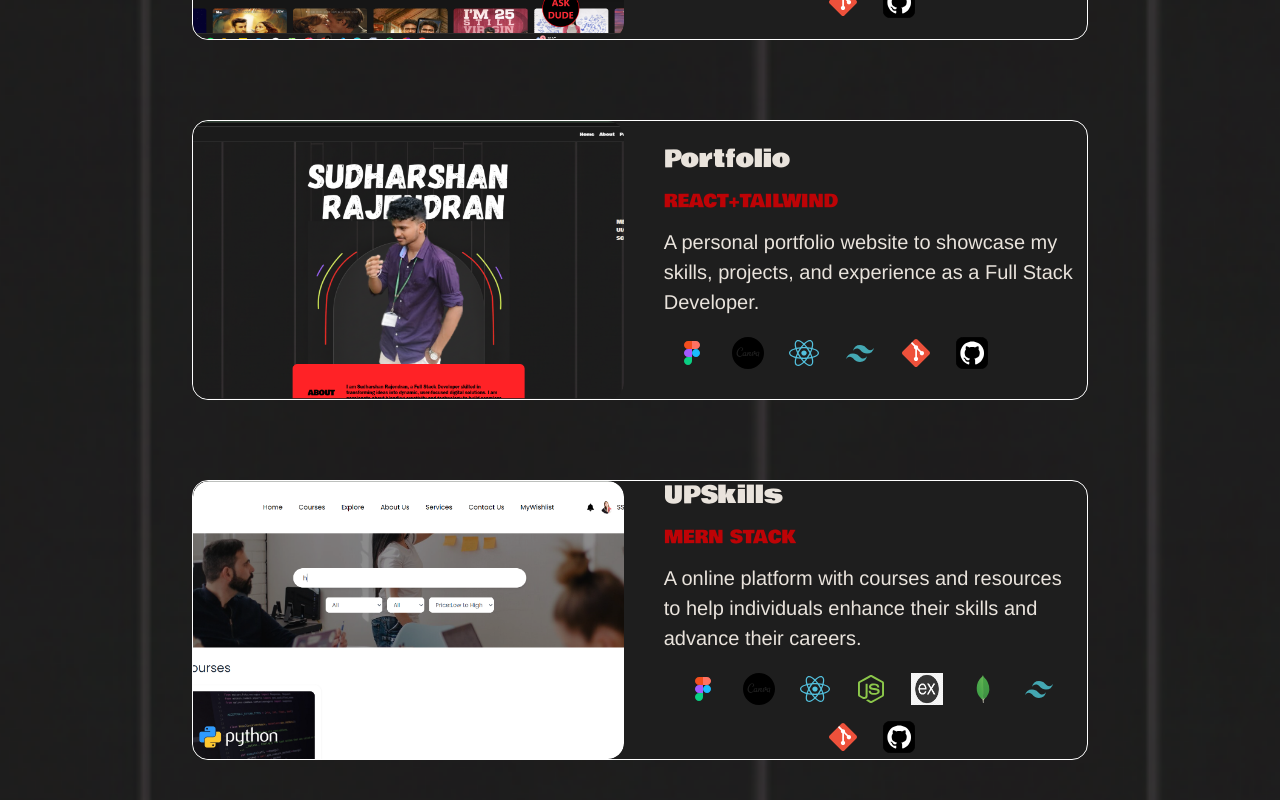
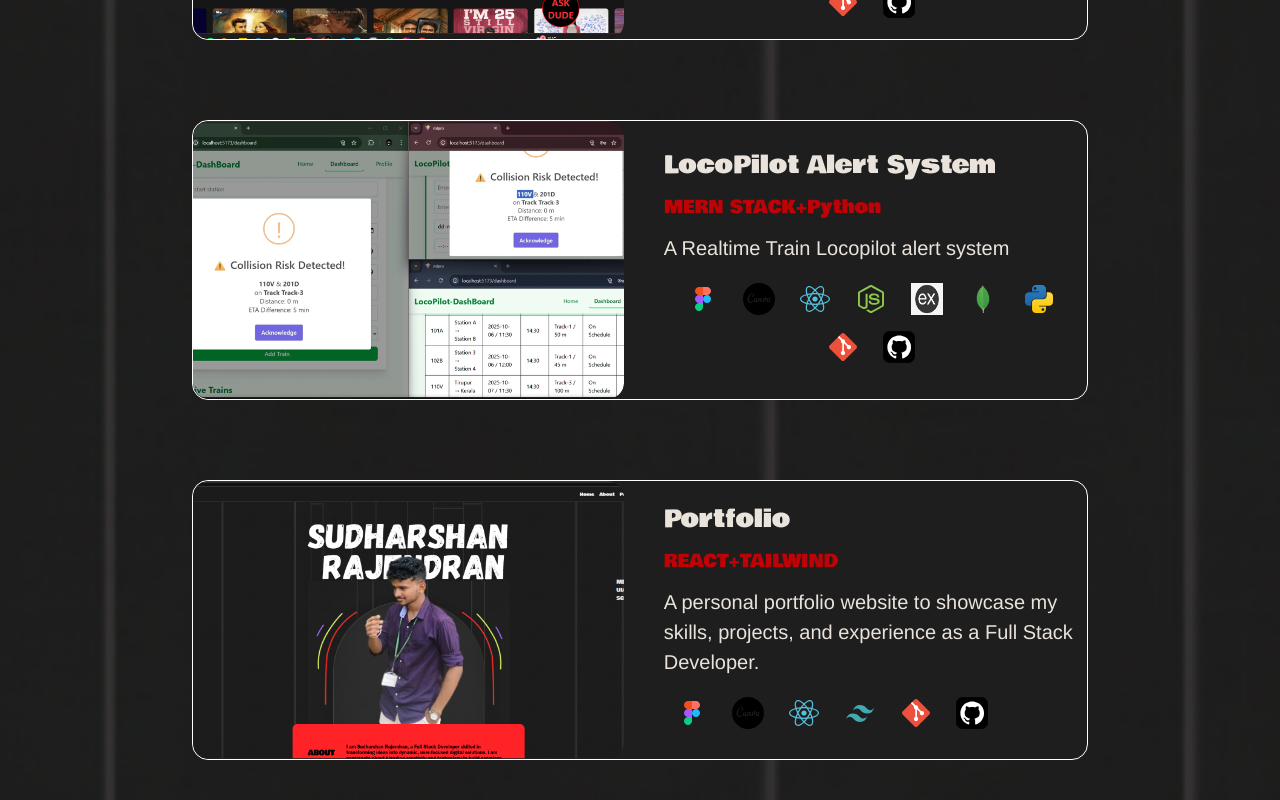
Before and after one commit to sudharshansudhir/Portfolio-SSR, a React (Vite) app: page /projects in a window 1280 px wide. Shown: the part 440-1240 px from the top of the page. Built offline with nearby package versions, Linux system fonts and the light colour scheme.

Commit message:
Locopilot project added

```diff
--- a/src/components/Projectssection.jsx
+++ b/src/components/Projectssection.jsx
@@ -30,6 +30,7 @@ import notes from "../assets/imagess/note.png"
 import svc from "../assets/imagess/svc.jpg"
 import ar from "../assets/imagess/ar.jpg"
 import flixplore from "../assets/imagess/flixplore.png"
+import locopilot from "../assets/imagess/locopilot.png"
 
 const Projectssection = () => {
 
@@ -42,6 +43,16 @@ const Projectssection = () => {
                 projectUrl:"https://flixplore-ai.vercel.app/",
                 githubUrl:"https://github.com/sudharshansudhir/Flixplore-AI",
                 techs:[figma,canva,reactimg,node,express,mongodb,tw,git,github]
+
+            },
+            {
+                title:"LocoPilot Alert System",
+                description:"A Realtime Train Locopilot alert system",
+                stack:"MERN STACK+Python",
+                imageUrl:locopilot,
+                projectUrl:"",
+                githubUrl:"https://github.com/sudharshansudhir/Locopilot-Alert-System-using-MERN-Python",
+                techs:[figma,canva,reactimg,node,express,mongodb,py,git,github]
 
             },
             {
```
Also changed, not shown: src/assets/imagess/locopilot.png (added).
